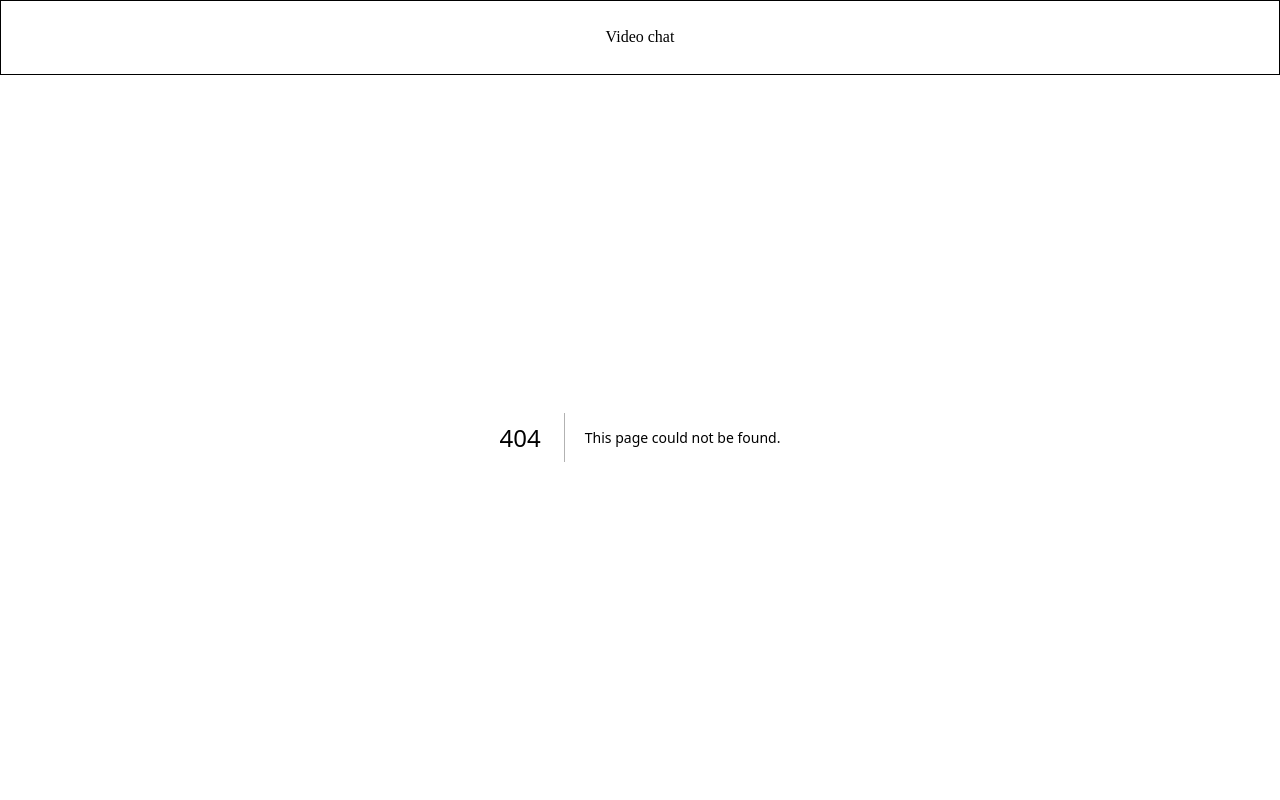
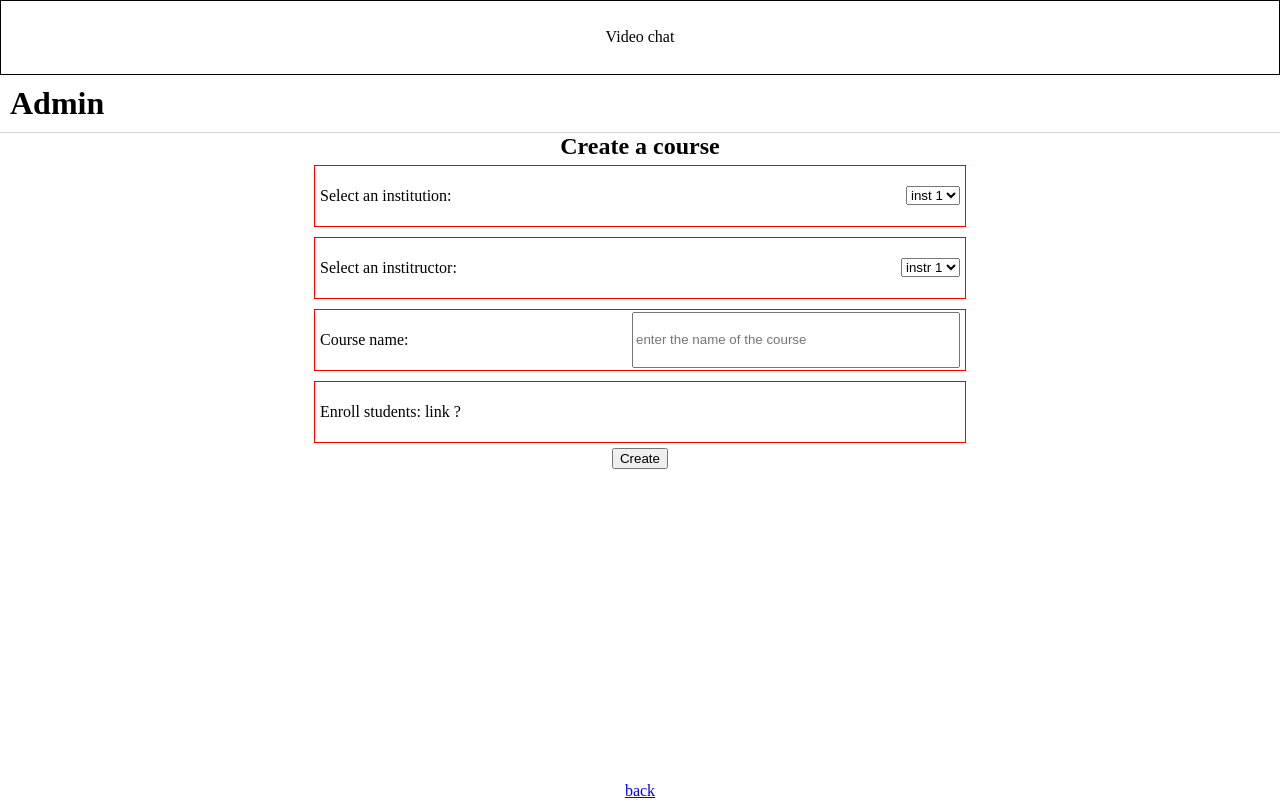
Before and after one commit to worstMev/aidi_winter_2025_capstone_untitled_team_automatic_attendance_system, a Next.js app in the folder ui/: page /admin/create_course in a window 1280 px wide. Before the commit this address had no page. Built offline with nearby package versions, Linux system fonts and the light colour scheme.

Commit message:
basic ui created, no data fetched

```diff
--- /dev/null
+++ b/ui/src/app/admin/admin.module.css
@@ -0,0 +1,17 @@
+.header{
+    border-bottom : 1px solid lightgrey;
+    padding : 10px;
+}
+.content{
+    display : flex;
+    flex-direction : column;
+    align-items : center;
+    width : 100%;
+    height : 100%;
+}
+
+.all{
+    display : flex;
+    flex-direction : column;
+    height: 100%;
+}
--- /dev/null
+++ b/ui/src/app/admin/create_course/create_course.module.css
@@ -0,0 +1,25 @@
+
+.form {
+    display : flex;
+    width : 100%;
+    height : 100%;
+    flex-direction : column;
+    align-items : center;
+}
+
+.form label{
+    display : flex;
+    flex-direction : row;
+    align-items : center;
+    justify-content : space-between;
+    width : 50%;
+    height : 50px;
+    border : 1px solid red;
+    margin : 5px;
+    padding : 5px;
+}
+
+.form label input{
+    height: inherit;
+    width : 50%;
+}
--- /dev/null
+++ b/ui/src/app/admin/create_course/page.tsx
@@ -0,0 +1,44 @@
+
+import Link from 'next/link';
+import styles from './create_course.module.css';
+
+export default function Home() {
+   return (
+       <>
+           <div className={styles.form}>
+               <h2>
+                    Create a course
+               </h2>
+               <label>
+               Select an institution:
+                   <select>
+                        <option> inst 1 </option>
+                        <option> inst 2 </option>
+                        <option> inst 3 </option>
+                        <option> inst 4 </option>
+                    </select>
+               </label>
+               <label>
+               Select an institructor:
+                   <select>
+                        <option> instr 1 </option>
+                        <option> instr 2 </option>
+                        <option> instr 3 </option>
+                        <option> instr 4 </option>
+                    </select>
+               </label>
+               <label>
+               Course name:
+                   <input type = "text" placeholder="enter the name of the course"/>
+               </label>
+               <label>
+               Enroll students: link ?
+               </label>
+               <button> Create </button>
+           </div>
+           <Link href="/admin">
+                back
+           </Link>
+       </>
+   )
+}
--- /dev/null
+++ b/ui/src/app/admin/layout.tsx
@@ -0,0 +1,14 @@
+import styles  from "./admin.module.css";
+export default function Layout({ children }: { children: React.ReactNode }) {
+  return (
+      <div className= { styles.all }>
+          <div className = { styles.header }>
+              <h1> Admin </h1>
+          </div>
+          <div className = { styles.content }>
+          {children}
+          </div>
+      </div>
+
+  );
+}
```
Also changed, not shown: ui/src/app/admin/page.tsx (+10 -2 lines).
